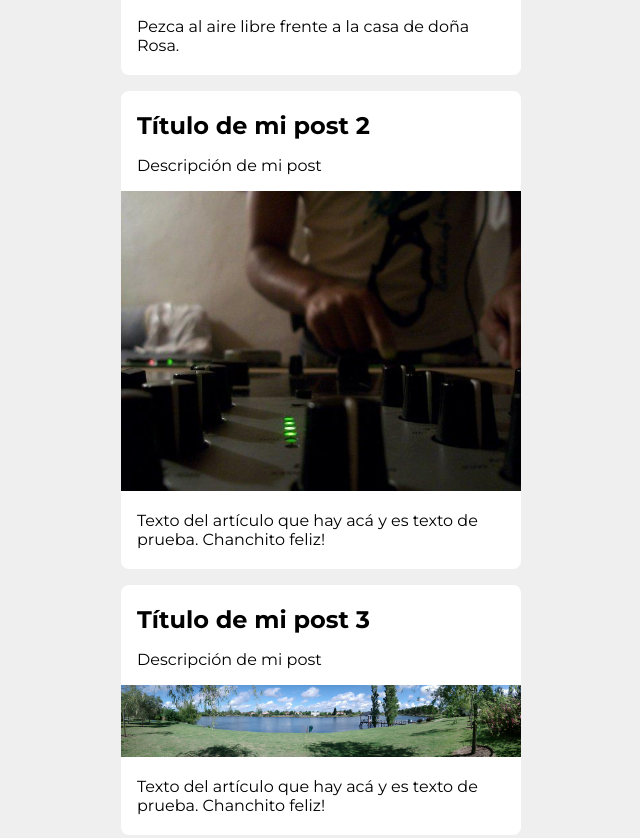
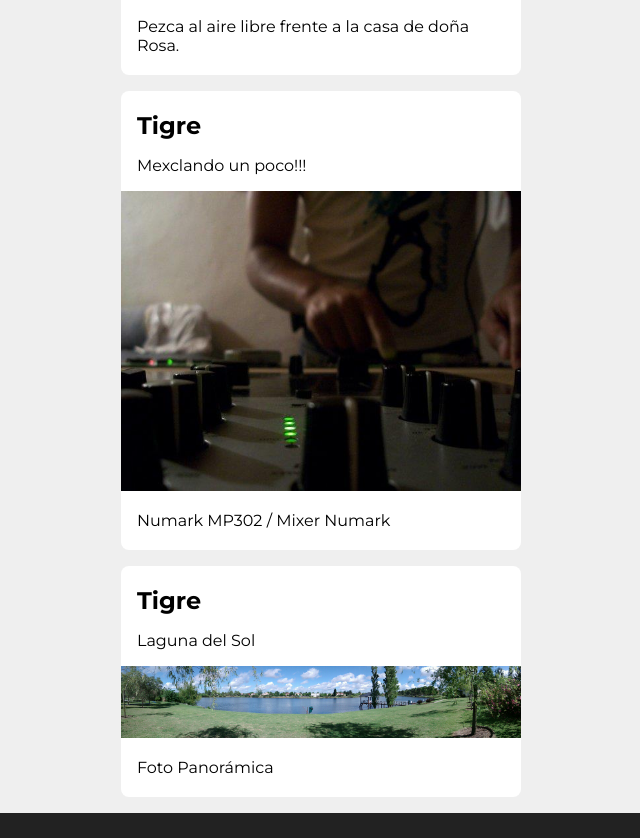
Before and after one commit to thedjalex/sepeweb.github.io, a plain HTML site: page index.html in a window 1280 px wide. Shown: the part 679-1517 px from the top of the page, without its empty margins (319-959 px from the left). Drawn offline with Linux system fonts and the light colour scheme.

Commit message:
Update index.html

```diff
--- a/index.html
+++ b/index.html
@@ -19,16 +19,16 @@
             <p>Pezca al aire libre frente a la casa de doña Rosa.</p>
         </article>
         <article class="post">
-            <h2>Título de mi post 2</h2>
-            <P>Descripción de mi post</P>
+            <h2>Tigre</h2>
+            <P>Mexclando un poco!!!</P>
             <img src="img/fondo mix.jpg" width="400" />
-            <p>Texto del artículo que hay acá y es texto de prueba. Chanchito feliz!</p>
+            <p>Numark MP302 / Mixer Numark</p>
         </article>
         <article class="post">
-            <h2>Título de mi post 3</h2>
-            <P>Descripción de mi post</P>
+            <h2>Tigre</h2>
+            <P>Laguna del Sol</P>
             <img src="img/baner 2.jpg" width="400" />
-            <p>Texto del artículo que hay acá y es texto de prueba. Chanchito feliz!</p>
+            <p>Foto Panorámica</p>
         </article>
     </section>
     <footer>
```
